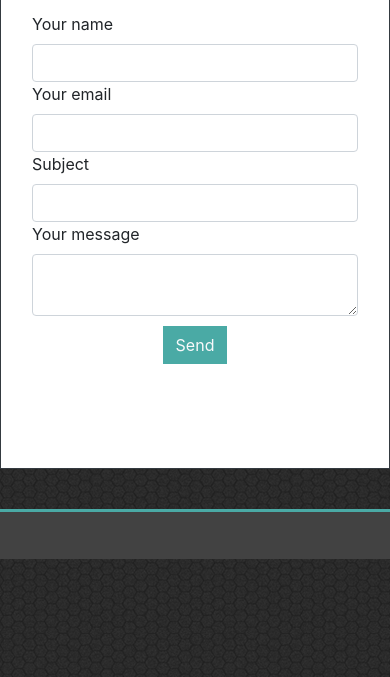
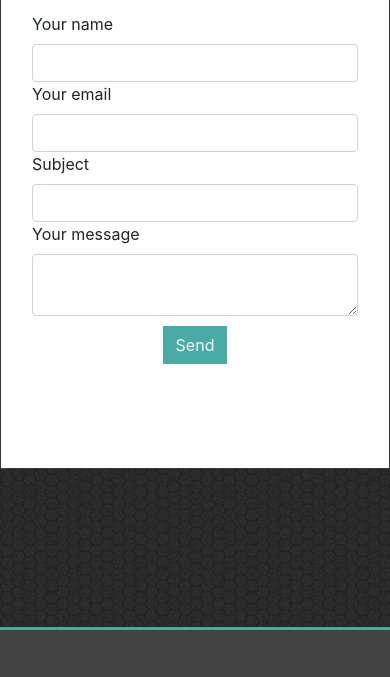
Before and after one commit to Ethan25Irvine/Portfolio-Page, a plain HTML site: page contact.html in a window 390 px wide. Shown: the part 167-844 px from the top of the page. Drawn offline with nearby package versions, Linux system fonts and the light colour scheme.

```diff
--- a/contact.html
+++ b/contact.html
@@ -104,7 +104,7 @@
     </div>
 </div>
 
-<footer class="static-bottom footer"></footer>
+<footer class="fixed-bottom footer"></footer>
 
     <script src="https://code.jquery.com/jquery-3.2.1.slim.min.js" integrity="sha384-KJ3o2DKtIkvYIK3UENzmM7KCkRr/rE9/Qpg6aAZGJwFDMVNA/GpGFF93hXpG5KkN" crossorigin="anonymous"></script>
     <script src="https://cdnjs.cloudflare.com/ajax/libs/popper.js/1.12.9/umd/popper.min.js" integrity="sha384-ApNbgh9B+Y1QKtv3Rn7W3mgPxhU9K/ScQsAP7hUibX39j7fakFPskvXusvfa0b4Q" crossorigin="anonymous"></script>
```
Also changed, not shown: index.html (+2 -2 lines), portfolio.html (+1 -1 lines).
